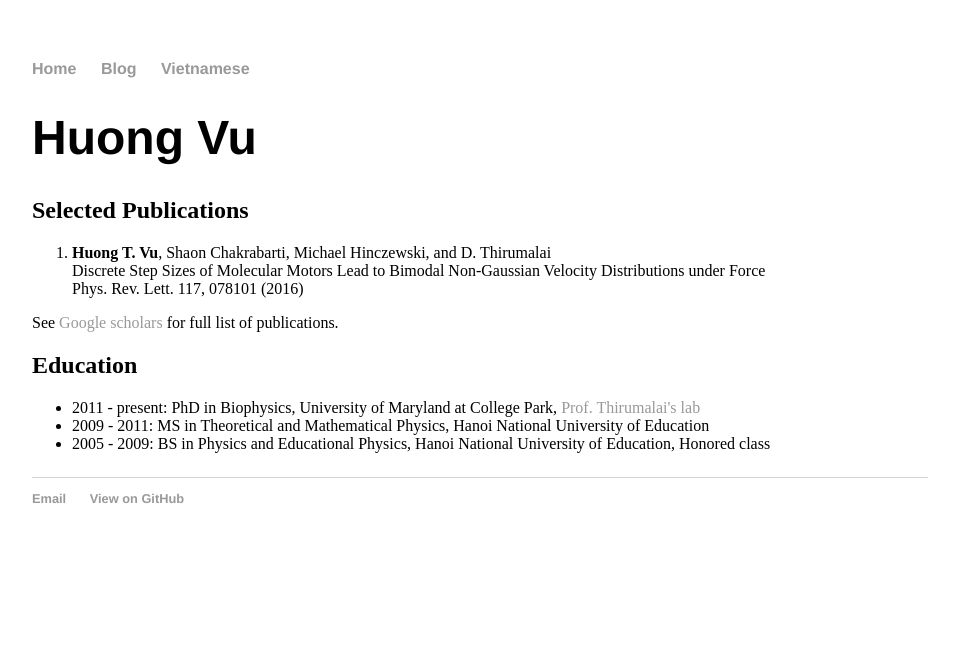
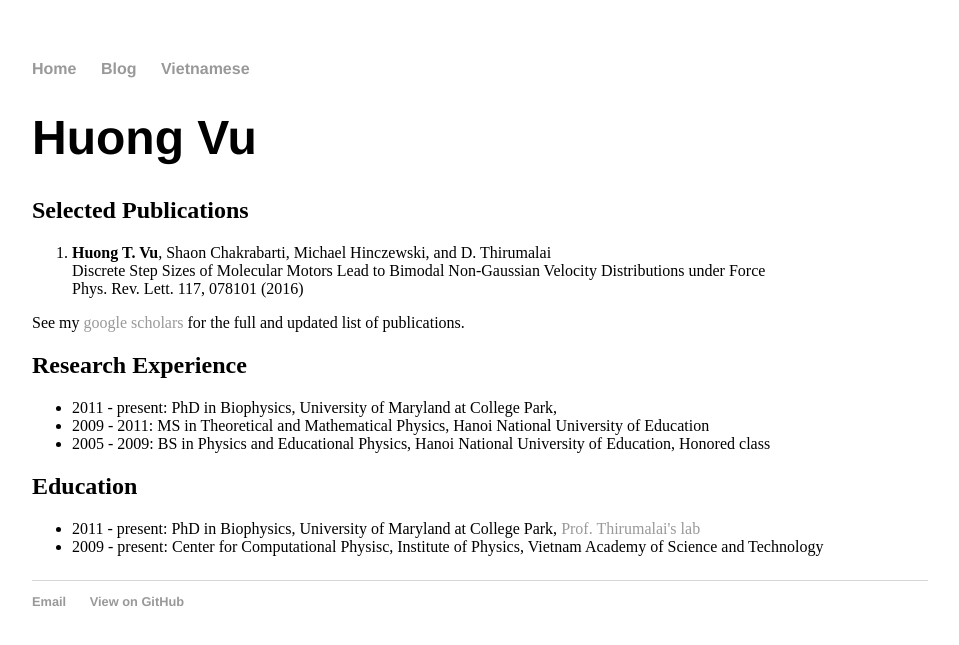
Before and after one commit to huongtvu/meoy9.github.io, a Jekyll site: the page built from index.html, in a window 1280 px wide. Shown: the top 645 px of the page, without its empty margins (160-1119 px from the left). Built offline with Jekyll 4.4.1, drawn with Linux system fonts in a browser that asks for light colours.

Commit message:
Update index.html

```diff
--- a/index.html
+++ b/index.html
@@ -14,12 +14,17 @@ title: Huong Vu, Graduate Student in University of Maryland at College Park
 			Discrete Step Sizes of Molecular Motors Lead to Bimodal Non-Gaussian Velocity Distributions under Force  <br />
 		Phys. Rev. Lett. 117, 078101 (2016)
 	</ol>
-	See <a href="https://scholar.google.com/citations?user=k4wKV4UAAAAJ&hl=en&oi=ao">Google scholars</a> for full list of publications.
+	See my <a href="https://scholar.google.com/citations?user=k4wKV4UAAAAJ&hl=en&oi=ao">google scholars</a> for the full and updated list of publications.
+	<h2> Research Experience </h2>
+	<ul>
+		<li> 2011 - present: PhD in Biophysics, University of Maryland at College Park,<!-- <a href="https://sites.cns.utexas.edu/thirumalai">Prof. Thirumalai's lab</a> --></li>
+		<li> 2009 - 2011: MS in Theoretical and Mathematical Physics, Hanoi National University of Education </li>
+		<li> 2005 - 2009: BS in Physics and Educational Physics, Hanoi National University of Education, Honored class </li>
+	</ul>
 	<h2> Education </h2>
 	<ul>
 		<li> 2011 - present: PhD in Biophysics, University of Maryland at College Park, <a href="https://sites.cns.utexas.edu/thirumalai">Prof. Thirumalai's lab</a> </li>
-		<li> 2009 - 2011: MS in Theoretical and Mathematical Physics, Hanoi National University of Education </li>
-		<li> 2005 - 2009: BS in Physics and Educational Physics, Hanoi National University of Education, Honored class </li>
+		<li> 2009 - present: Center for Computational Physisc, Institute of Physics, Vietnam Academy of Science and Technology </li>
 	</ul>
 
 </p>
```
